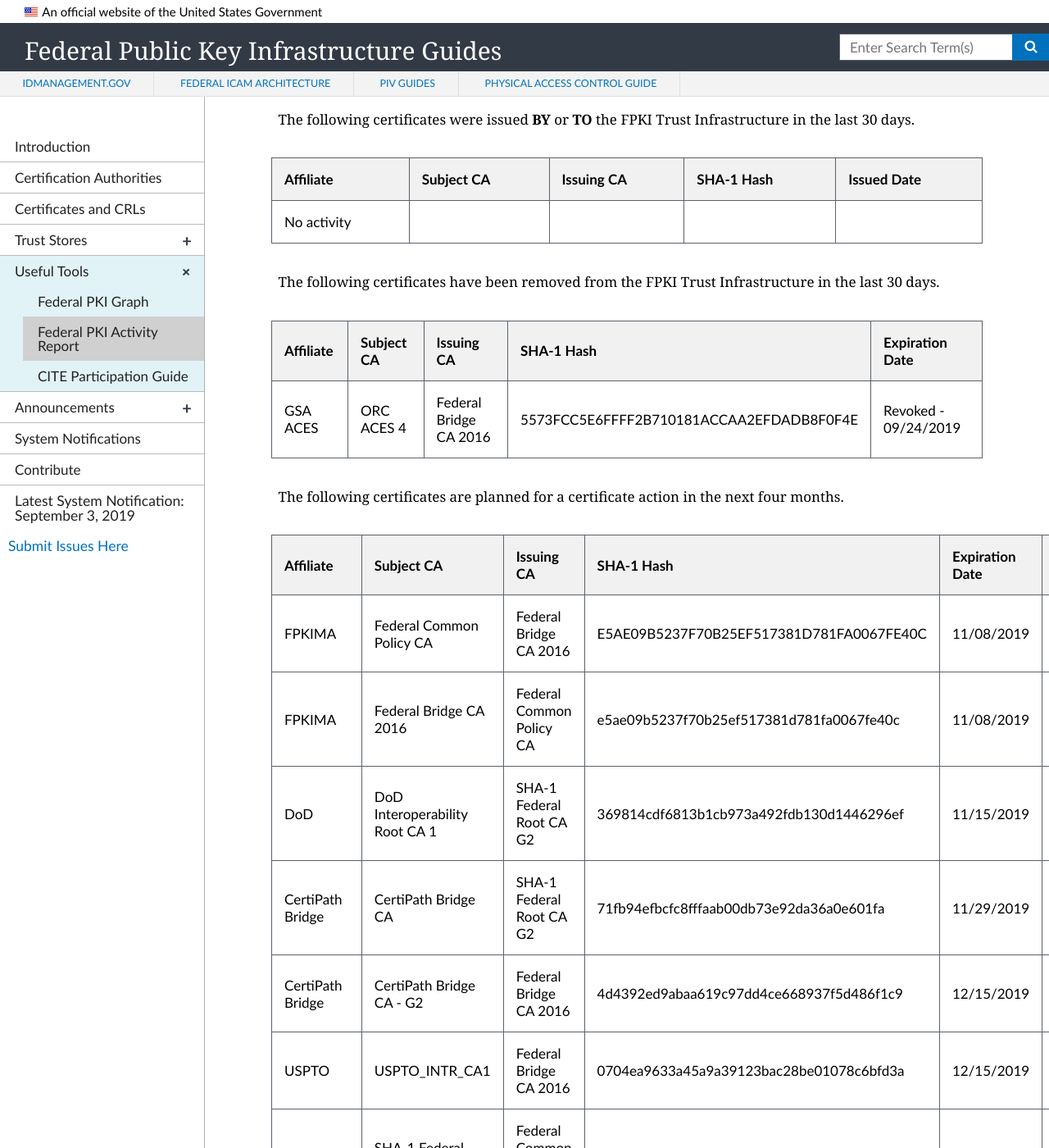
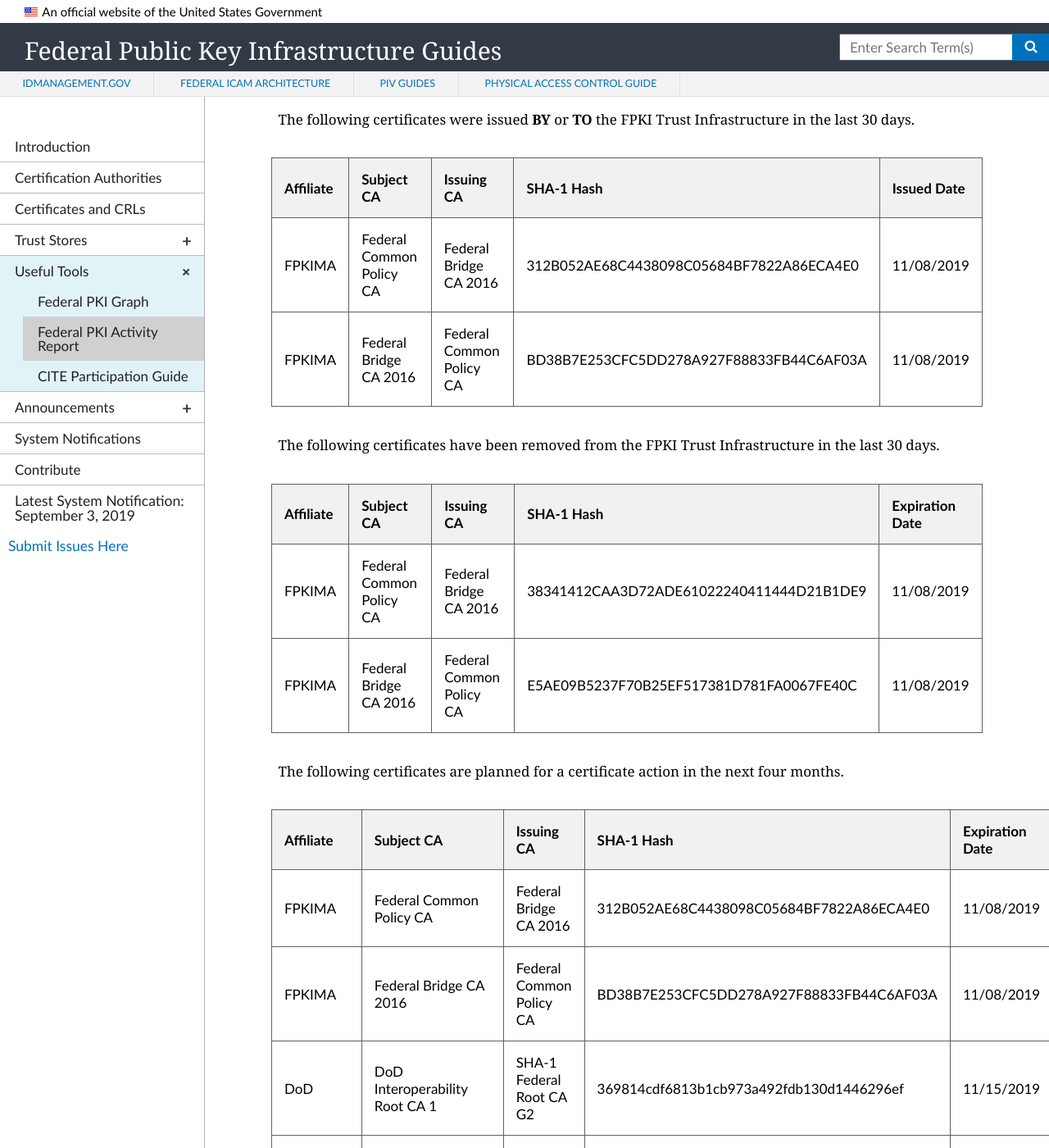
Before and after one commit to GSA/fpki-guides, a Jekyll site: the page built from _tools/03_fpki_activity_report.md, in a window 1280 px wide and 1400 px high, scrolled down 1644 px. Shown: the whole window at 82% size. Built offline with Jekyll 4.4.1, drawn with Linux system fonts in a browser that asks for light colours; nearby versions of some CDN libraries; some of the changed text lies outside the part shown.

Commit message:
Update for October 2019 Activity

```diff
--- a/_tools/03_fpki_activity_report.md
+++ b/_tools/03_fpki_activity_report.md
@@ -30,20 +30,22 @@
 
 | Affiliate | Subject CA | Issuing CA | SHA-1 Hash | Issued Date |
 | --------- | ---------- | ---------- | ------ | ------ |
-| No activity |  |  |  |  |
+| FPKIMA | Federal Common Policy CA | Federal Bridge CA 2016 | 312B052AE68C4438098C05684BF7822A86ECA4E0 | 11/08/2019 |
+| FPKIMA | Federal Bridge CA 2016 | Federal Common Policy CA | BD38B7E253CFC5DD278A927F88833FB44C6AF03A | 11/08/2019 |
 
 The following certificates have been removed from the FPKI Trust Infrastructure in the last 30 days.
 
 | Affiliate | Subject CA | Issuing CA | SHA-1 Hash | Expiration Date |
 | --------- | ---------- | ---------- | ------ | ------ |
-| GSA ACES | ORC ACES 4 | Federal Bridge CA 2016 | 5573FCC5E6FFFF2B710181ACCAA2EFDADB8F0F4E | Revoked - 09/24/2019 |
+| FPKIMA | Federal Common Policy CA | Federal Bridge CA 2016 | 38341412CAA3D72ADE61022240411444D21B1DE9 | 11/08/2019 |
+| FPKIMA | Federal Bridge CA 2016 | Federal Common Policy CA | E5AE09B5237F70B25EF517381D781FA0067FE40C | 11/08/2019 |
 
 The following certificates are planned for a certificate action in the next four months.
 
 | Affiliate | Subject CA | Issuing CA | SHA-1 Hash | Expiration Date | Action |
 | --------- | ---------- | ---------- | ---------- | ---------- | -------- |
-| FPKIMA | Federal Common Policy CA | Federal Bridge CA 2016 | E5AE09B5237F70B25EF517381D781FA0067FE40C | 11/08/2019 | Under PA decision to let expire |
-| FPKIMA | Federal Bridge CA 2016 | Federal Common Policy CA | e5ae09b5237f70b25ef517381d781fa0067fe40c | 11/08/2019 | Re-issue |
+| FPKIMA | Federal Common Policy CA | Federal Bridge CA 2016 | 312B052AE68C4438098C05684BF7822A86ECA4E0 | 11/08/2019 | Under PA decision to let expire |
+| FPKIMA | Federal Bridge CA 2016 | Federal Common Policy CA | BD38B7E253CFC5DD278A927F88833FB44C6AF03A | 11/08/2019 | Re-issue |
 | DoD | DoD Interoperability Root CA 1 | SHA-1 Federal Root CA G2 | 369814cdf6813b1cb973a492fdb130d1446296ef | 11/15/2019 | Expire |
 | CertiPath Bridge | CertiPath Bridge CA | SHA-1 Federal Root CA G2 | 71fb94efbcfc8fffaab00db73e92da36a0e601fa | 11/29/2019 | Expire |
 | CertiPath Bridge | CertiPath Bridge CA - G2 | Federal Bridge CA 2016 | 4d4392ed9abaa619c97dd4ce668937f5d486f1c9 | 12/15/2019 | Re-issue |
```
Also changed, not shown: other parts of _tools/03_fpki_activity_report.md (+1 -1 lines).
